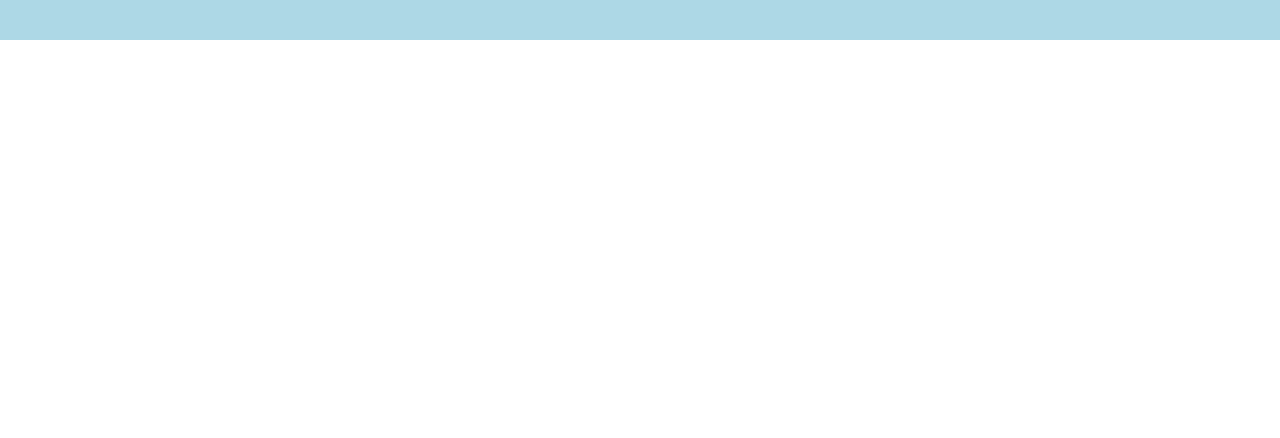
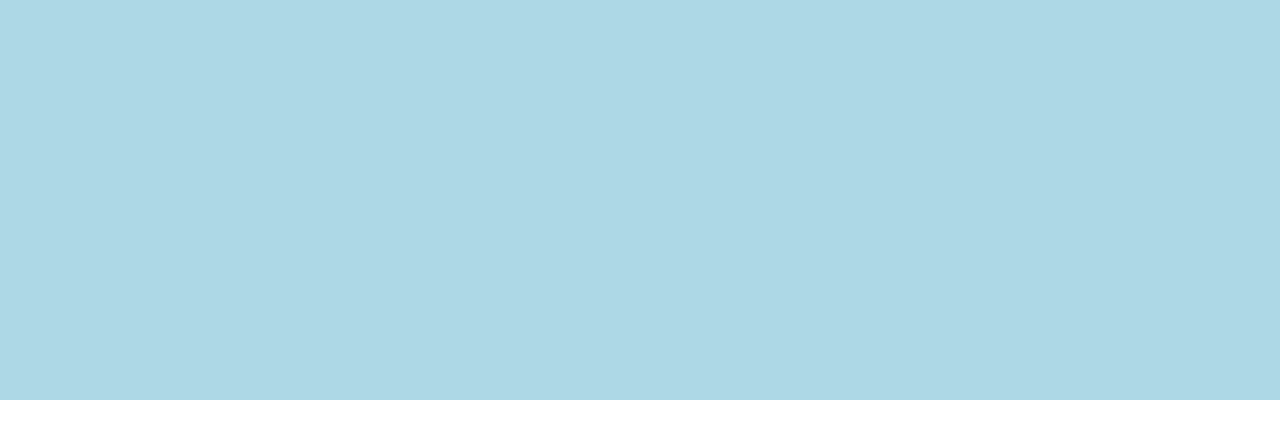
Before and after one commit to teikmeout/SampleLessonCSSBoxModel, a plain HTML site: page index.html in a window 1280 px wide. Drawn offline with Linux system fonts and the light colour scheme.

Commit message:
changes to html layout

```diff
--- a/index.html
+++ b/index.html
@@ -6,22 +6,23 @@
 
   <!-- this is inline styling!! -->
   <style>
+    /*this is a little trick to avoid weird positioning here*/
     html, body {
       padding: 0;
       margin: 0;
     }
-    html {
-      height: 100%;
-    }
+
+
     body {
-      min-height: 100%;
+      /*background-color: red;*/
+      /*height: 100%;*/
     }
 
     #boxmodel{
-      /*height: 400px;*/
+      height: 400px;
       /*width: 600px;*/
       background-color: lightblue;
-      padding: 20px;
+      /*padding: 20px;*/
       /*border: 25px dashed rebeccapurple;*/
       /*margin: 100px 100px 100px 100px;*/
     }
```
Also changed, not shown: 1 other file.
